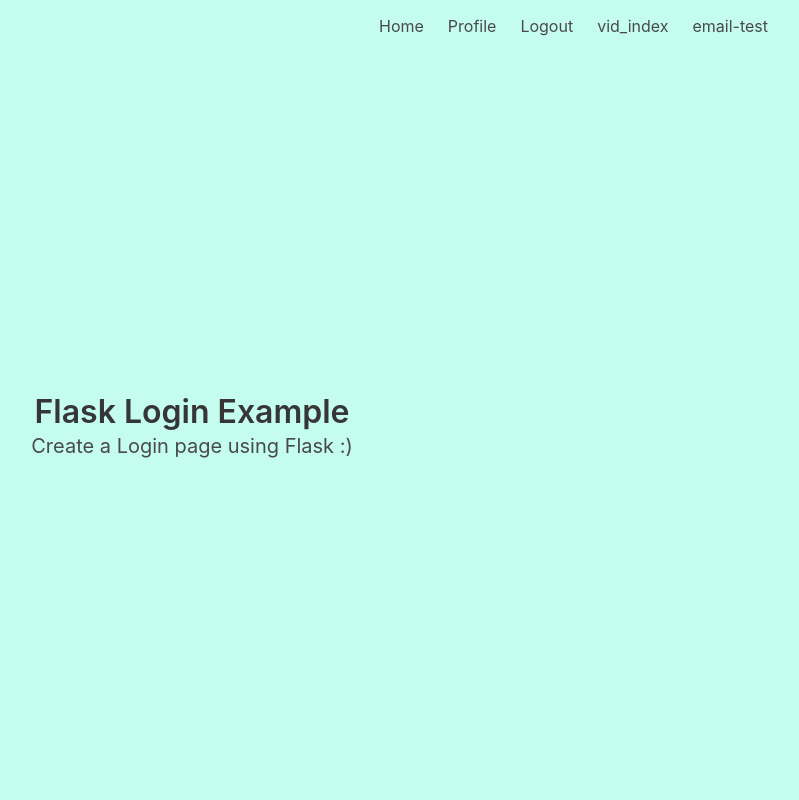
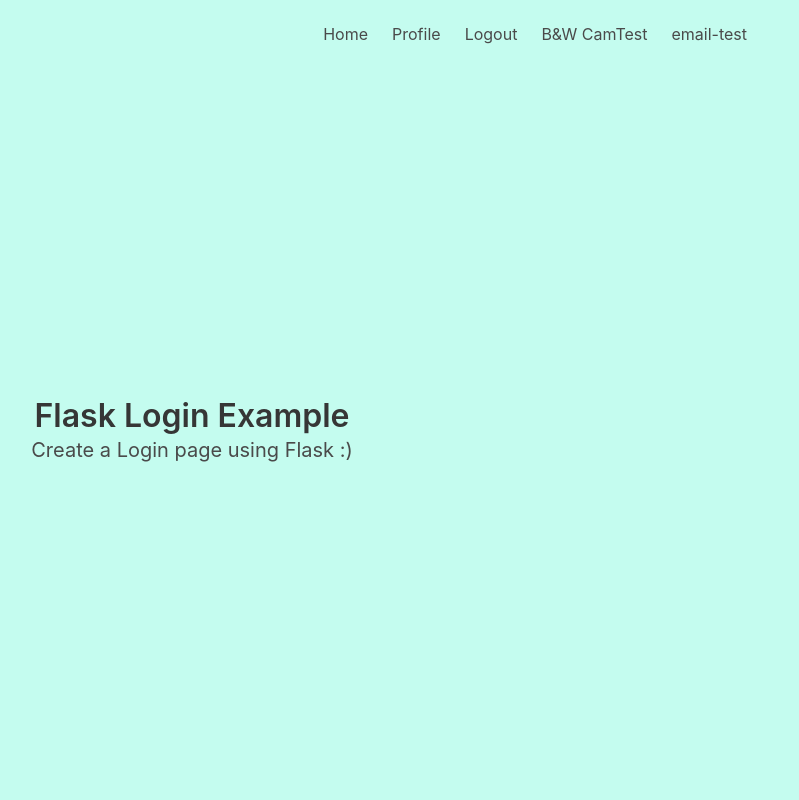
Before and after one commit to mshimcoding/Encore_final_project, a Flask app: page / in a window 1280 px wide. Shown: the whole page, without its empty margins (448-1247 px from the left). Run offline with Flask 2, Linux system fonts and the light colour scheme; a user stored in the database is signed in; parts of the project's set-up code (start-up, migrations or seed data) failed here and were passed over; some libraries are stand-ins or nearby versions.

Commit message:
Update base.html

```diff
--- a/Final_Project/templates/base.html
+++ b/Final_Project/templates/base.html
@@ -5,8 +5,10 @@
     <meta charset="utf-8">
     <meta http-equiv="X-UA-Compatible" content="IE=edge">
     <meta name="viewport" content="width=device-width, initial-scale=1">
-    <title>Flask Auth Example</title>
+    <title>base page</title>
     <link rel="stylesheet" href="https://cdnjs.cloudflare.com/ajax/libs/bulma/0.7.2/css/bulma.min.css" />
+    <link rel="stylesheet" href="https://stackpath.bootstrapcdn.com/bootstrap/4.1.3/css/bootstrap.min.css"
+      integrity="sha384-MCw98/SFnGE8fJT3GXwEOngsV7Zt27NXFoaoApmYm81iuXoPkFOJwJ8ERdknLPMO" crossorigin="anonymous">
 </head>
 
 <body>
@@ -41,7 +43,7 @@
                         {% endif %}
                         {% if current_user.is_authenticated %}
                         <a href="{{ url_for('main.vid_index') }}" class="navbar-item">
-                            vid_index
+                            B&W CamTest
                         </a>
                         {% endif %}
                         {% if current_user.is_authenticated %}
```
